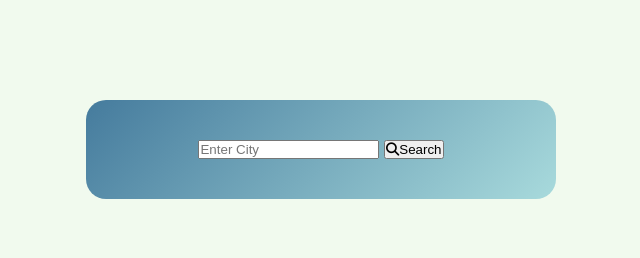
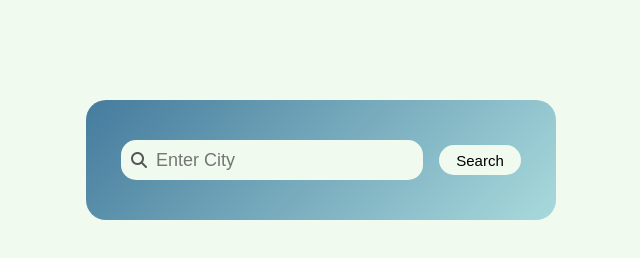
Before and after one commit to SohaV/Weather-App, a plain HTML site: page src/index.html in a window 1280 px wide. Shown: the whole page, without its empty margins (319-959 px from the left). Drawn offline with Linux system fonts and the light colour scheme.

Commit message:
Input alignment
Search input and button alignment

```diff
--- a/src/index.html
+++ b/src/index.html
@@ -10,8 +10,9 @@
 <body>
     <div class="card">
         <div class="search">
+            <i class="fa-solid fa-magnifying-glass"></i>
             <input type="text" spellcheck="false" placeholder="Enter City">
-            <button><i class="fa-solid fa-magnifying-glass"></i>Search</button>
+            <button>Search</button>
         </div>
     </div>
 </body>
--- a/src/styles.css
+++ b/src/styles.css
@@ -19,3 +19,41 @@ body {
     padding: 40px 35px;
     text-align: center;
 }
+
+.search {
+    width: 100%;
+    display: flex;
+    align-items: center;
+    justify-content: space-between;
+    position: relative;
+}
+
+.search i {
+    color: #555;
+    position: absolute;
+    left: 10px;
+}
+
+.search input {
+    border: 0;
+    outline: 0;
+    background: #f1faee;
+    color: #555;
+    padding: 10px 35px;
+    height: 40px;
+    border-radius: 15px;
+    flex: 1;
+    margin-right: 16px;
+    font-size: 18px;
+}
+
+.search button {
+    border: 0;
+    outline: 0;
+    background: #f1faee;
+    border-radius: 15px;
+    width: 90px;
+    height: 30px;
+    cursor: pointer;
+    font-size: 15px;
+}
```
